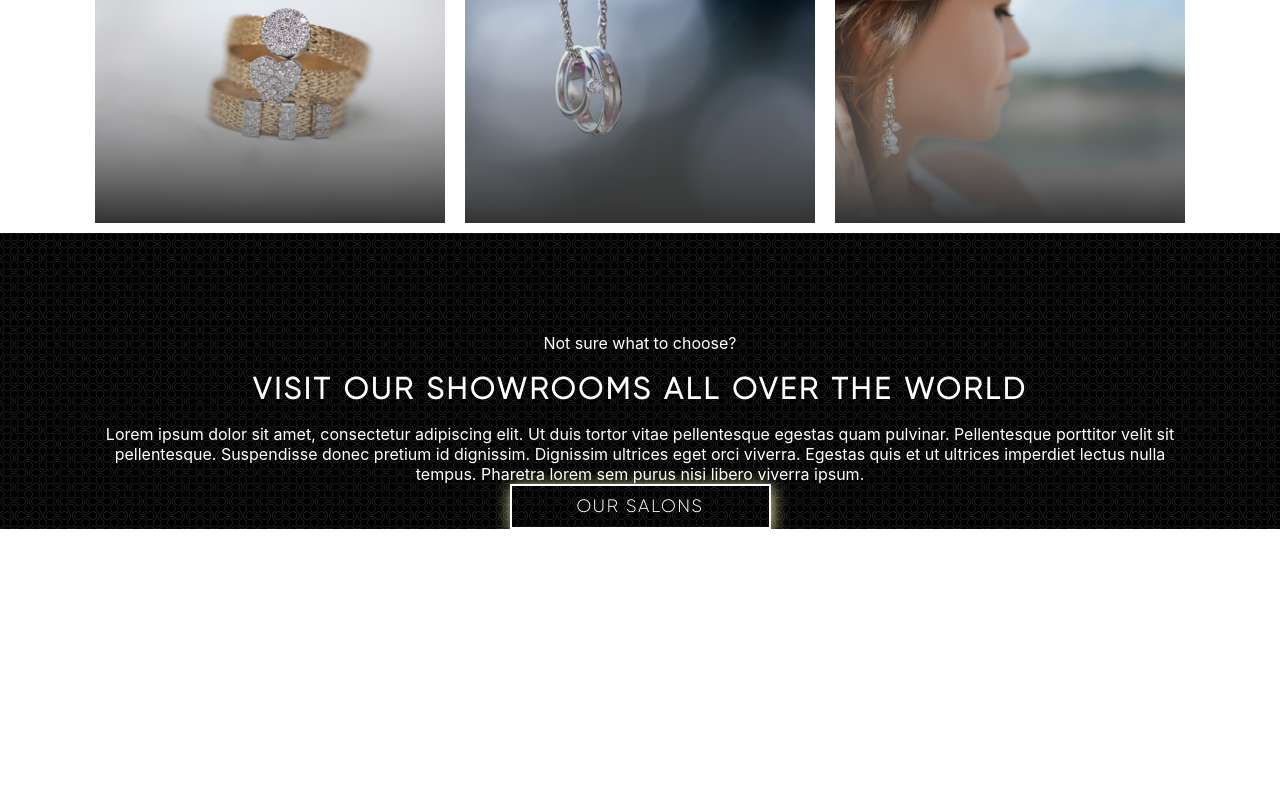
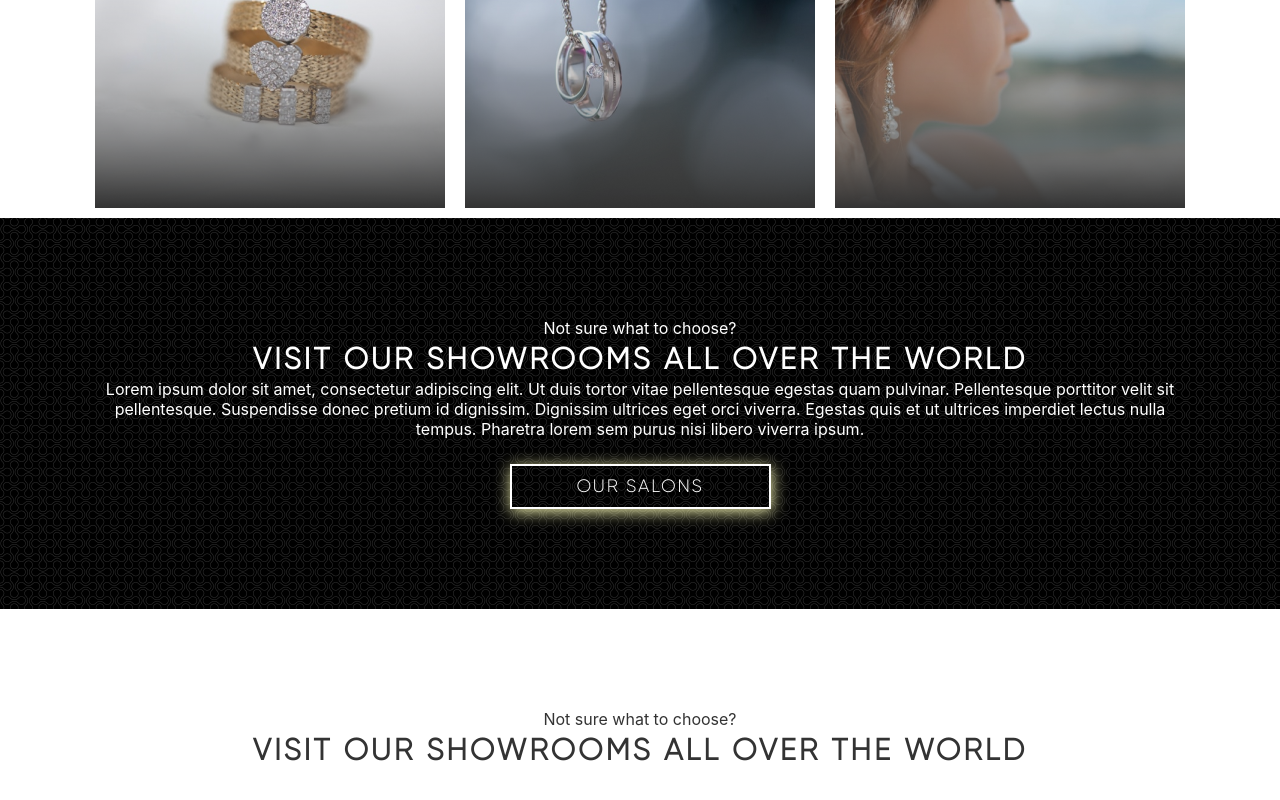
Before and after one commit to armensargsyan1993/jewerely__store, a React (Create React App) app: page / in a window 1280 px wide. Shown: the part 1450-2250 px from the top of the page. Before the commit the page ends 1979 px from the top, so only its background shows below. Built offline with nearby package versions, Linux system fonts and the light colour scheme.

Commit message:
complete thirdSection

```diff
--- a/src/components/Button/Button.module.scss
+++ b/src/components/Button/Button.module.scss
@@ -1,5 +1,6 @@
 @import '../global.scss';
 .root{
+    padding: 25px 0 100px 0;
     .button{
         display: block;
         @include buttonText();
--- a/src/components/pages/Home/Home.module.scss
+++ b/src/components/pages/Home/Home.module.scss
@@ -7,7 +7,6 @@
       width: 100%;
       .bottomPicturesContainer {
         border-top: 1px solid $firstColor;
-        margin-top: 80px;
         :global .container{
           display: flex;
           justify-content: center;
@@ -39,6 +38,7 @@
       }
     }
   }
+
   .secondSection{
     .title{
       color: $secondColor;
@@ -46,7 +46,12 @@
   }
   .thirdSection{
     background: url('../../../assets/pictures/secondaryBg.png');
-    min-height:  max-content;
+    min-height: auto;
+  }
+  .fourthSection{
+    .title{
+      color: $secondColor;
+    }
   }
 }
 .root::before {
--- a/src/components/pages/Home/Home.tsx
+++ b/src/components/pages/Home/Home.tsx
@@ -59,6 +59,15 @@ export const Home = () => {
           />
         </div>
       </section>
+      <section className={styles.fourthSection}>
+        <div className="container">
+          <Title
+          clsName={styles.title}
+          subtitle={`Not sure what to choose?`}
+          title={`Visit our showrooms all over the world`}
+          />
+        </div>
+      </section>
     </div>
   )
 }
--- a/src/scss/mixins.scss
+++ b/src/scss/mixins.scss
@@ -18,7 +18,6 @@
     text-align: center;
     text-transform: uppercase;
     letter-spacing: 0.1em;
-    margin: 15px 0;
   }
 
   @mixin title(){
```
